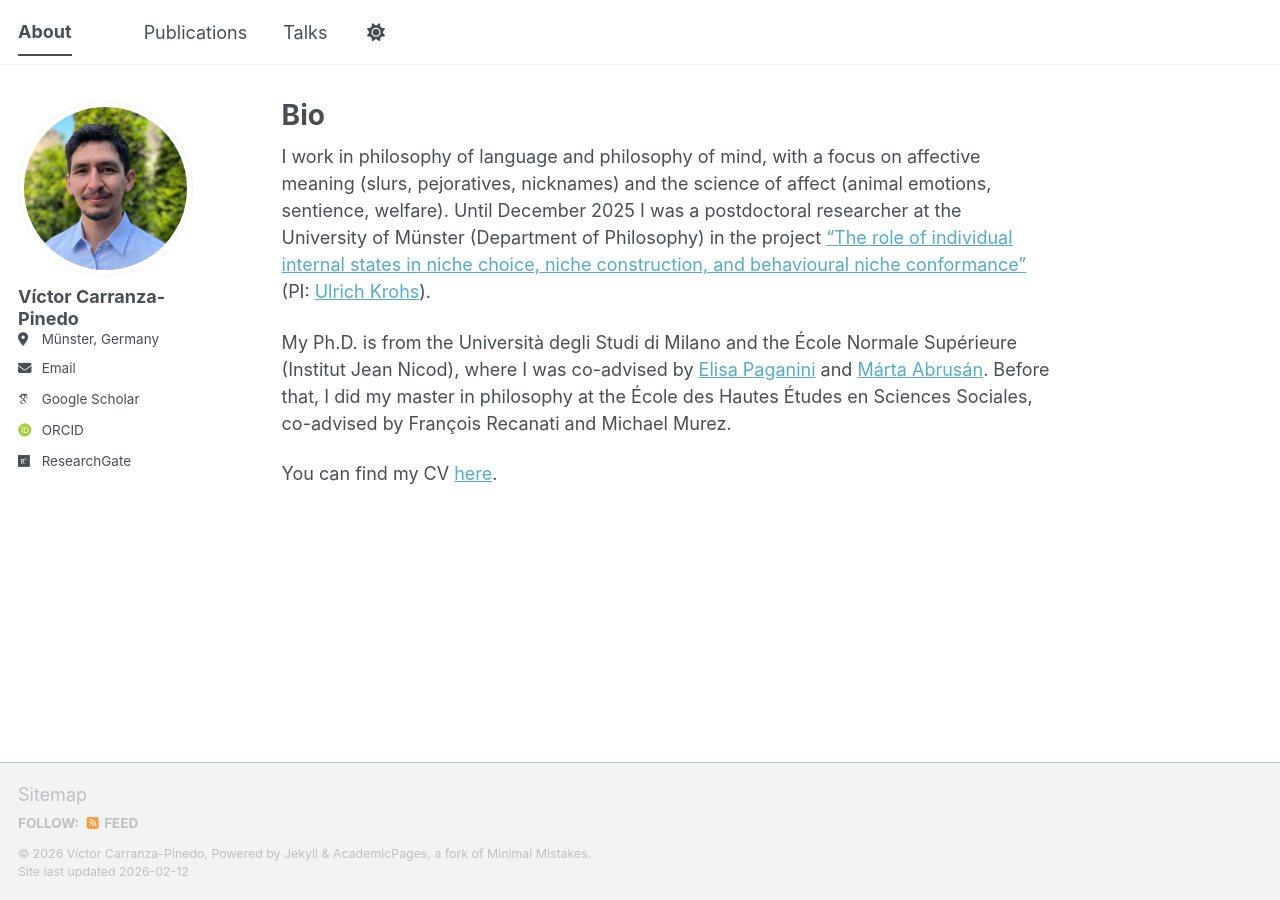
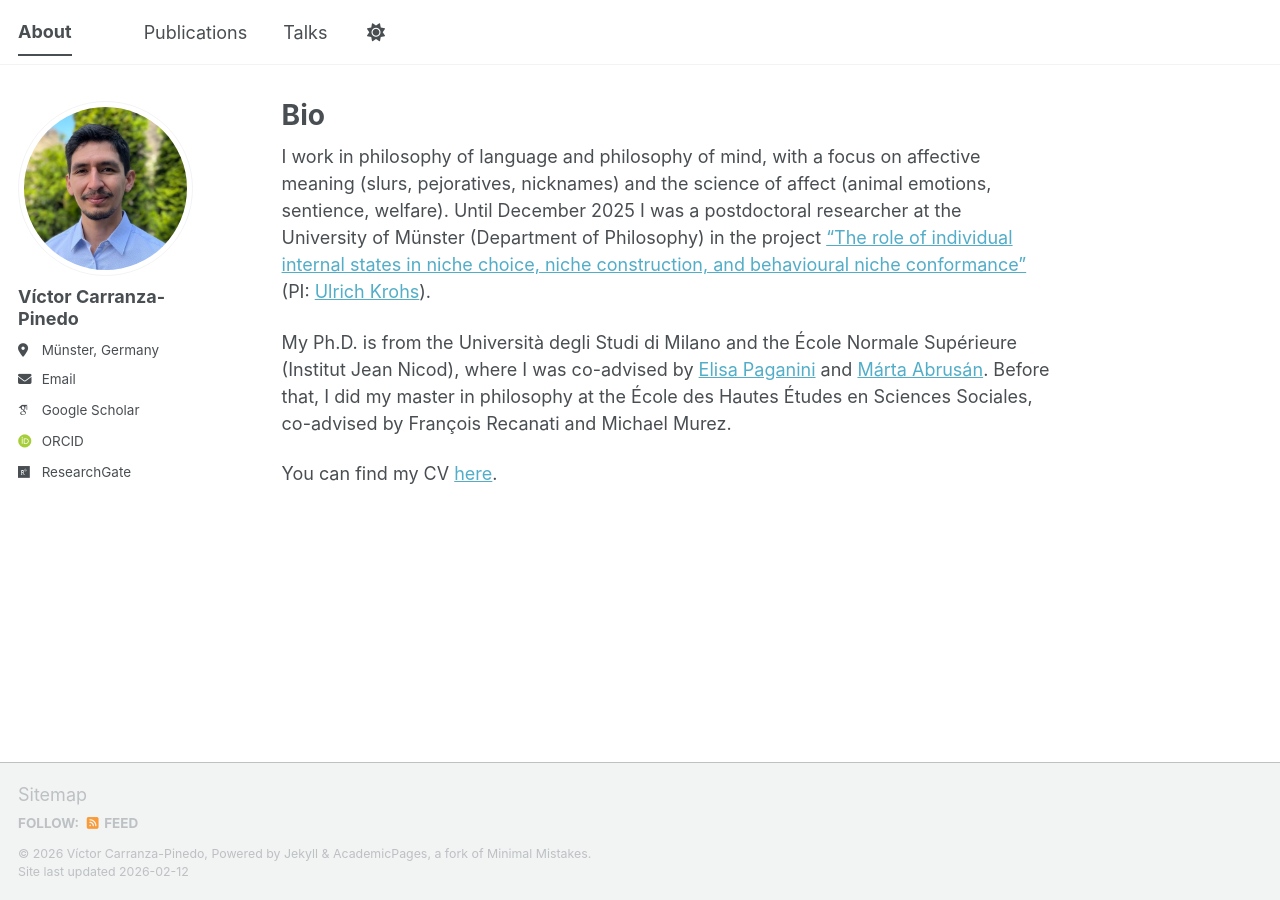
Before and after one commit to carranza-pinedo/carranza-pinedo.github.io, a Jekyll site: the page built from _pages/about.md, in a window 1280 px wide. Built offline with Jekyll 4.4.1, drawn with Linux system fonts in a browser that asks for light colours; some web fonts are replaced; a script bundle is joined from its source files by our own code; library files that are not in the unit come from our copies.

Commit message:
Update main.scss

```diff
--- a/assets/css/main.scss
+++ b/assets/css/main.scss
@@ -41,3 +41,15 @@
     "vendor/font-awesome/solid",
     "vendor/font-awesome/brands"
 ;
+
+/* Add space between author name and location in the left sidebar */
+.author__name {
+  margin-bottom: 0.6rem !important;
+}
+
+/* Depending on theme version, location can use one of these classes */
+.author__location,
+.author__bio,
+.author__meta {
+  margin-top: 0.3rem !important;
+}
```
